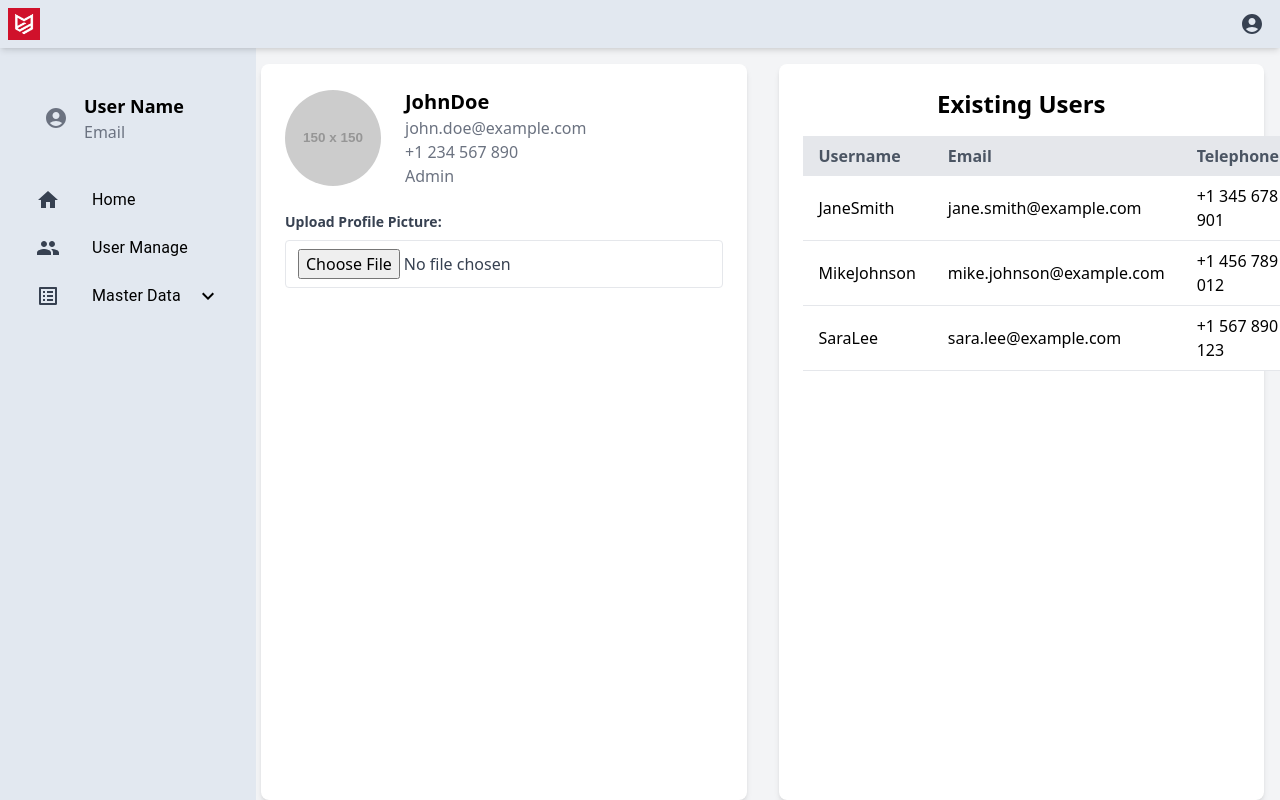
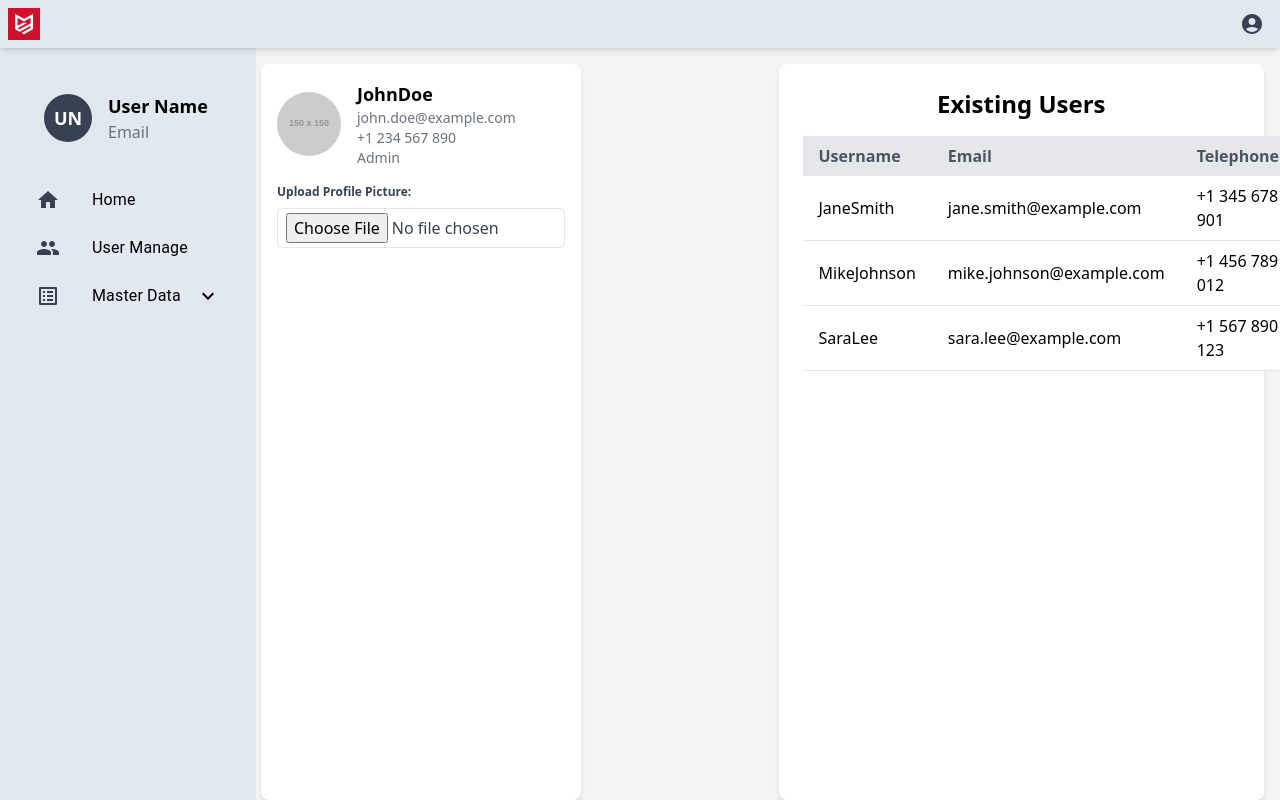
Before and after one commit to rumethjayasinghe/Software-Project, a React (Vite) app in the folder MCFrontend/: page /usermanage in a window 1280 px wide. Built offline with nearby package versions, Linux system fonts and the light colour scheme.

Commit message:
modify sidebar and usermanage pages

```diff
--- a/MCFrontend/src/Components/Sidebar.jsx
+++ b/MCFrontend/src/Components/Sidebar.jsx
@@ -25,11 +25,23 @@ const Sidebar = () => {
     setMasterDataOpen(!masterDataOpen);
   };
 
+  // Generate initials from the user's name
+  const generateInitials = (name) => {
+    const nameParts = name.split(" ");
+    const initials = nameParts.map(part => part[0]).join("").toUpperCase();
+    return initials.length > 2 ? initials.slice(0, 2) : initials;
+  };
+
   return (
     <div className="sidebar fixed top-12 w-64 h-[calc(100vh-3rem)] bg-slate-200 text-black flex flex-col"> {/* Adjust top for Topbar overlap */}
       {/* User Info Section */}
       <div className="p-6 flex items-center space-x-4">
-        <AccountCircleIcon className="h-12 w-12 text-gray-500" />
+        {/* Profile Icon with Initials */}
+        <div
+          className="h-12 w-12 flex items-center justify-center rounded-full bg-gray-700 text-white text-lg font-bold"
+        >
+          {generateInitials(user.name || "User Name")}
+        </div>
         <div>
           {/* Display User Name and Email */}
           <p className="font-semibold text-lg">{user.name || "User Name"}</p>
--- a/MCFrontend/src/Pages/Usermanage.jsx
+++ b/MCFrontend/src/Pages/Usermanage.jsx
@@ -51,32 +51,32 @@ const UserManage = () => {
     return (
         <div className="grid grid-cols-2 gap-8 min-h-screen bg-gray-100 pt-16 px-4">
             {/* User Management Section */}
-            <div className="p-6 bg-white rounded-lg shadow-md flex flex-col">
-                <div className="flex items-center gap-6 mb-6">
+            <div className="p-4 bg-white rounded-lg shadow-md flex flex-col w-80">
+                <div className="flex items-center gap-4 mb-4">
                     {/* Profile Picture */}
                     <img
                         src={userData.profilePicture}
                         alt="User Profile"
-                        className="w-24 h-24 rounded-full object-cover"
+                        className="w-16 h-16 rounded-full object-cover"
                     />
                     {/* User Info */}
-                    <div>
-                        <h3 className="text-xl font-semibold">{userData.username}</h3>
+                    <div className="text-sm">
+                        <h3 className="text-lg font-semibold">{userData.username}</h3>
                         <p className="text-gray-500">{userData.email}</p>
                         <p className="text-gray-500">{userData.telephone}</p>
                         <p className="text-gray-500">{userData.role}</p>
                     </div>
                 </div>
                 {/* File Input for Profile Picture Upload */}
-                <div className="mb-6">
-                    <label className="block text-gray-700 text-sm font-bold mb-2">
+                <div className="mb-4">
+                    <label className="block text-gray-700 text-xs font-bold mb-2">
                         Upload Profile Picture:
                     </label>
                     <input
                         type="file"
                         accept="image/*"
                         onChange={handleProfilePictureChange}
-                        className="border rounded w-full py-2 px-3 text-gray-700"
+                        className="border rounded w-full py-1 px-2 text-gray-700"
                     />
                 </div>
             </div>
```
